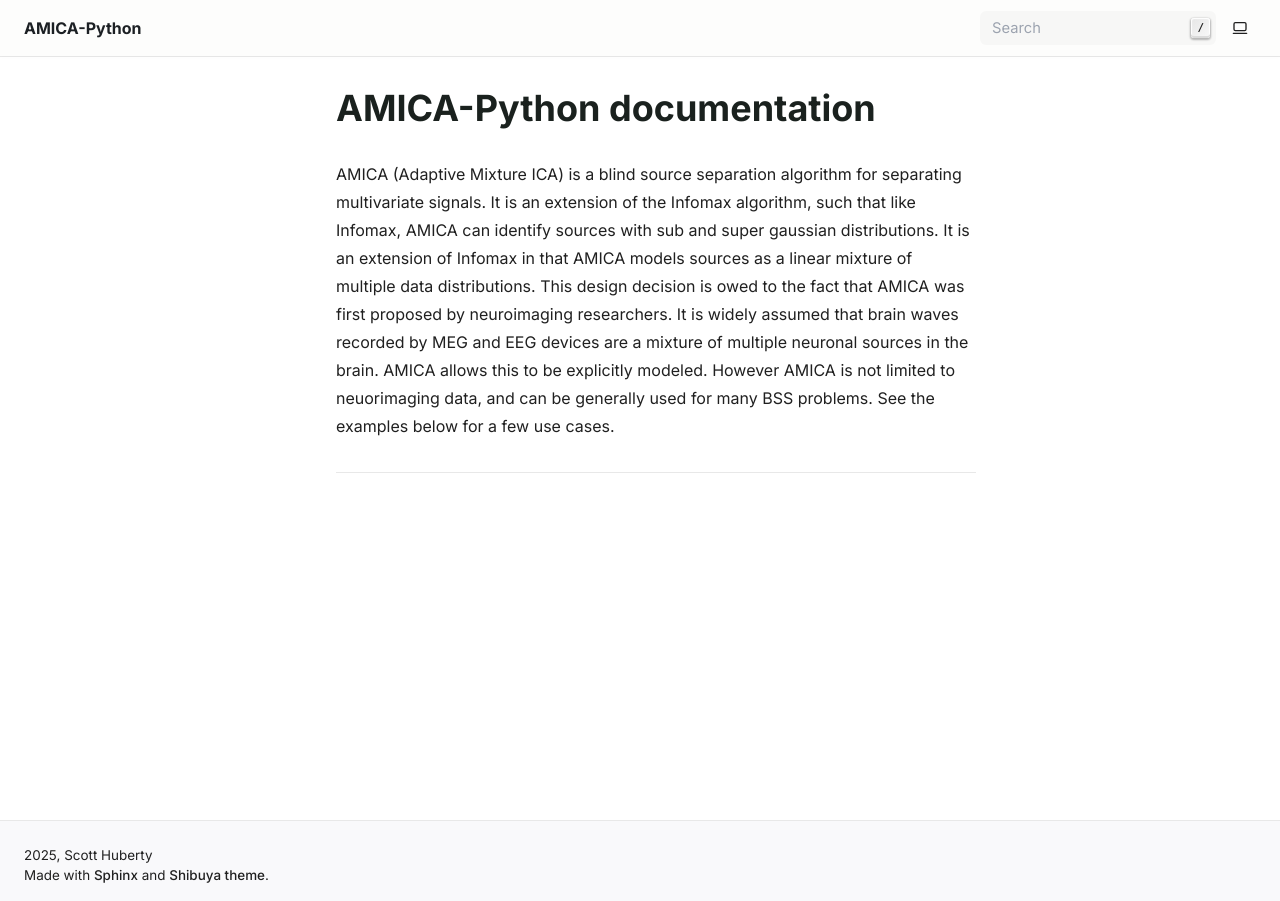
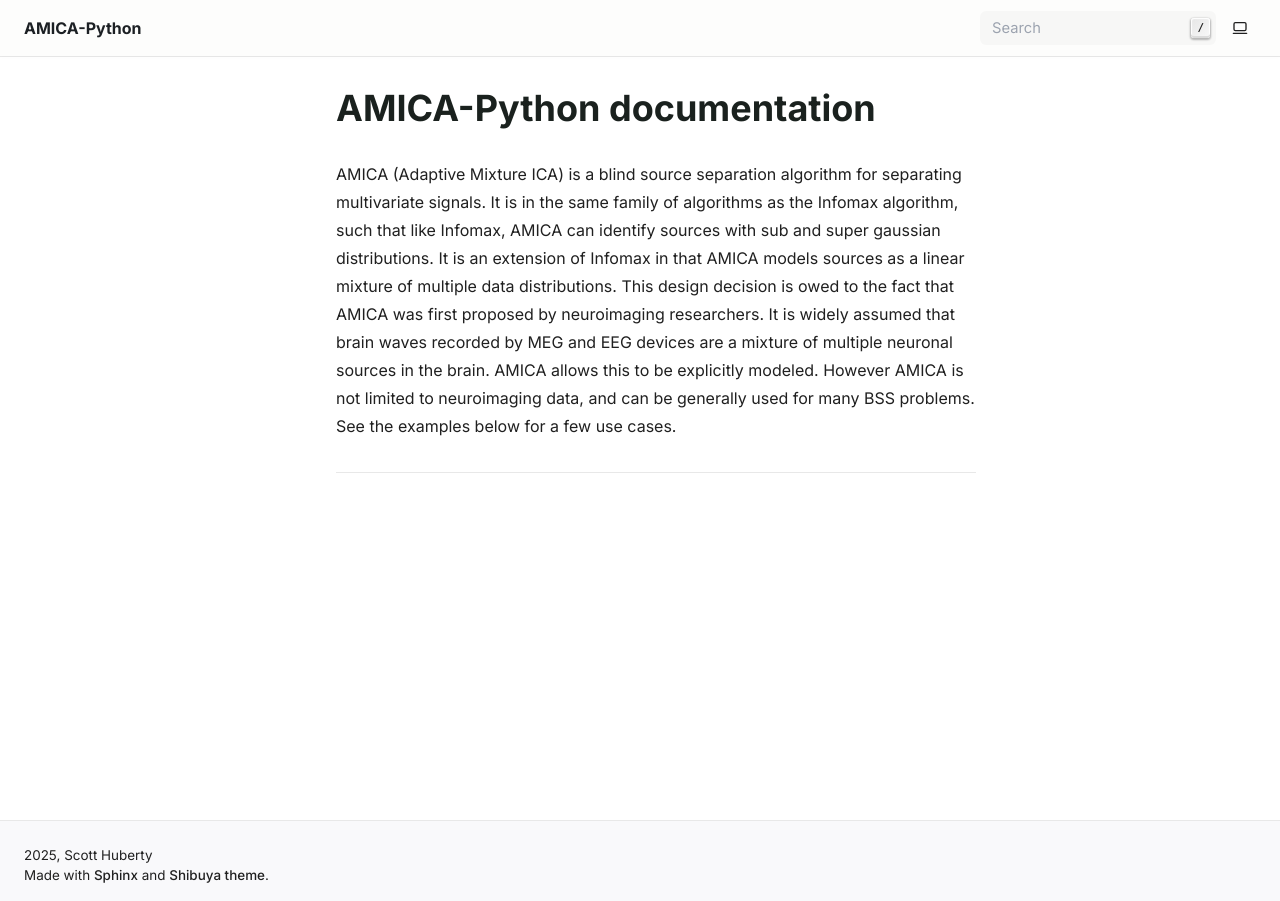
Before and after one commit to scott-huberty/amica-python, a Sphinx documentation site: the page built from docs/source/index.rst, in a window 1280 px wide. Built offline with Sphinx 7.4.7, drawn with Linux system fonts in a browser that asks for light colours; pages that are not in the unit, such as notebooks, are missing from menus.

Commit message:
update landing page

```diff
--- a/docs/source/index.rst
+++ b/docs/source/index.rst
@@ -7,14 +7,15 @@ AMICA-Python documentation
 ==========================
 
 AMICA (Adaptive Mixture ICA) is a blind source separation algorithm for separating
-multivariate signals. It is an extension of the Infomax algorithm, such that like
-Infomax, AMICA can identify sources with sub and super gaussian distributions. It is an
-extension of Infomax in that AMICA models sources as a linear mixture of multiple data
-distributions. This design decision is owed to the fact that AMICA was first proposed by
-neuroimaging researchers. It is widely assumed that brain waves recorded by MEG and EEG
-devices are a mixture of multiple neuronal sources in the brain. AMICA allows this to be
-explicitly modeled. However AMICA is not limited to neuorimaging data, and can be
-generally used for many BSS problems. See the examples below for a few use cases.
+multivariate signals. It is in the same family of algorithms as the Infomax algorithm,
+such that like Infomax, AMICA can identify sources with sub and super gaussian
+distributions. It is an extension of Infomax in that AMICA models sources as a linear
+mixture of multiple data distributions. This design decision is owed to the fact that
+AMICA was first proposed by neuroimaging researchers. It is widely assumed that brain
+waves recorded by MEG and EEG devices are a mixture of multiple neuronal sources in the
+brain. AMICA allows this to be explicitly modeled. However AMICA is not limited to
+neuroimaging data, and can be generally used for many BSS problems. See the examples
+below for a few use cases.
 
 .. toctree::
    :maxdepth: 2
```
